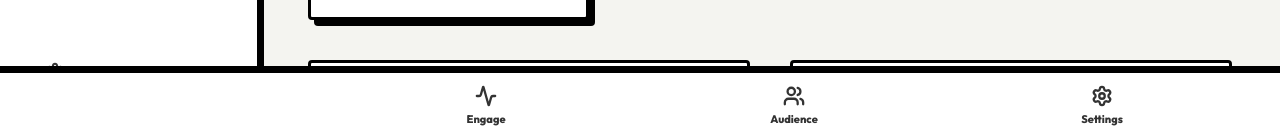
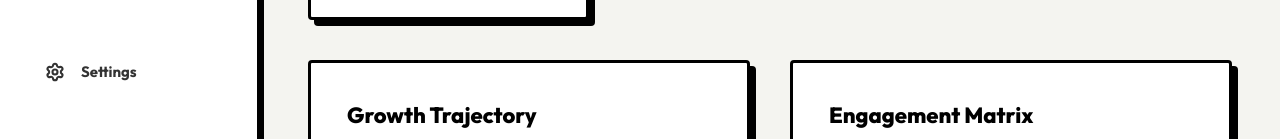
Before and after one commit to TheNotoriousChicken/cosmiqlabs, a React (Vite) app: page / in a window 1280 px wide. Shown: the part 661-800 px from the top of the page. Built offline with nearby package versions, Linux system fonts and the light colour scheme; no server answers; the database is empty.

Commit message:
Hide mobile nav bar on desktop screens

```diff
--- a/src/index.css
+++ b/src/index.css
@@ -617,9 +617,13 @@ body {
   background: var(--brutal-bg);
   border-top: var(--brutal-border);
   box-shadow: 0 -4px 0px #000000;
-  display: flex;
+  display: none; /* Hidden on desktop */
   justify-content: space-around;
   padding: 12px 24px calc(12px + env(safe-area-inset-bottom));
+}
+
+@media (max-width: 768px) {
+  .mobile-nav { display: flex; }
 }
 
 .mobile-nav-link {
@@ -642,5 +646,6 @@ body {
 }
 
 .mobile-nav-link.active {
-  color: #fff;
+  color: var(--accent-color);
+
 }
```
